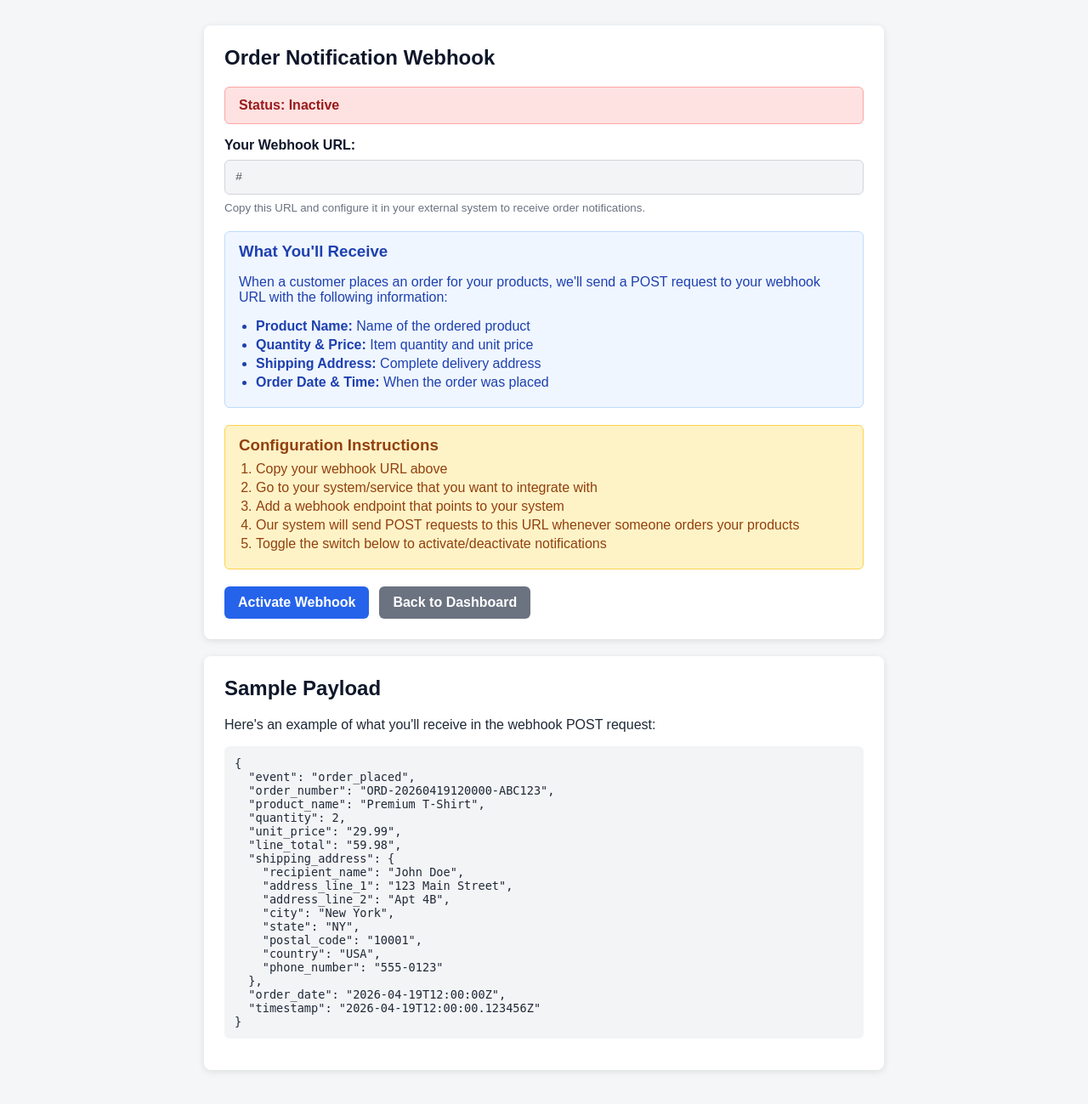
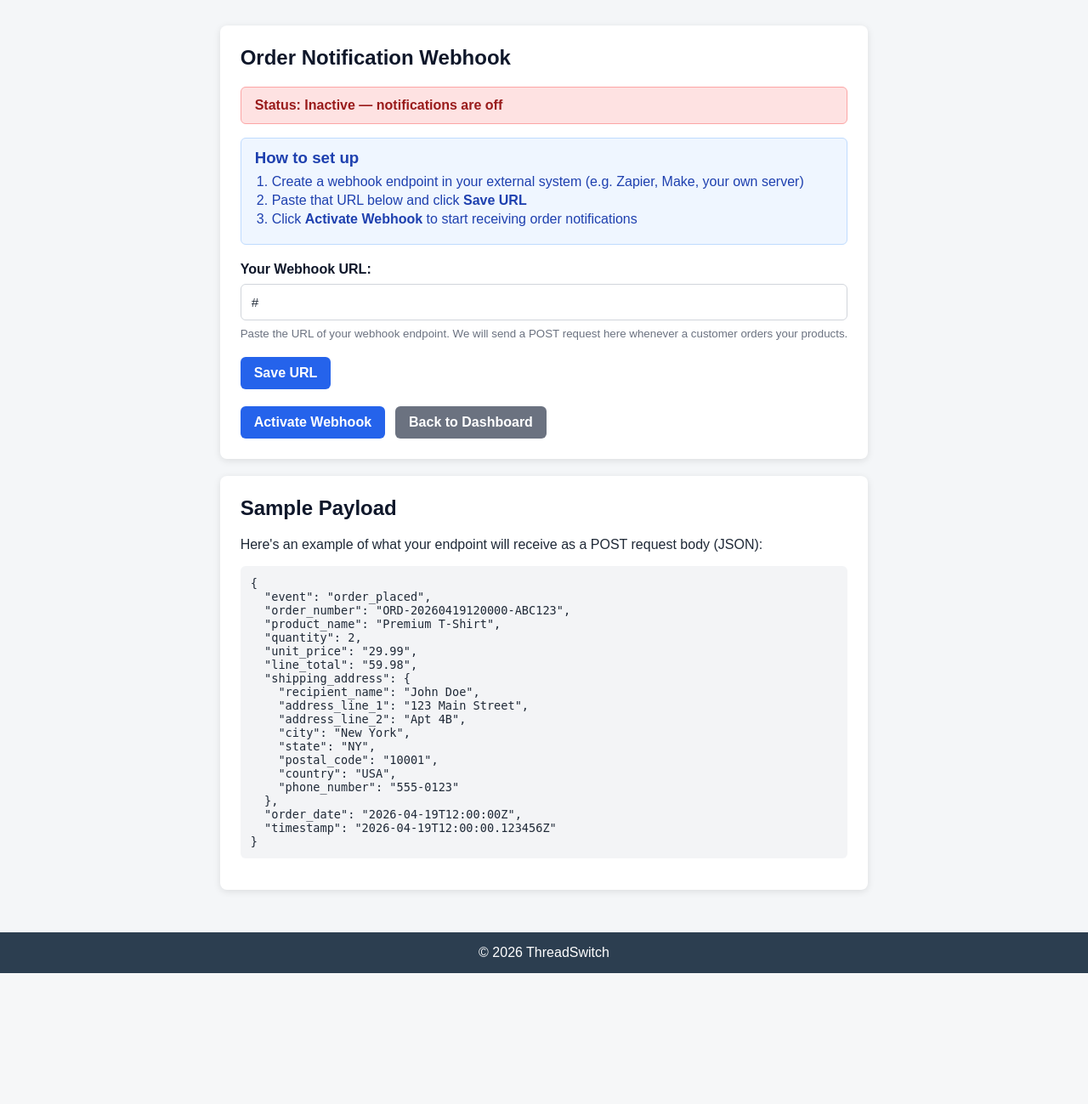
Before and after one commit to loydemily6373/Group_1, a Django app: template sellers/templates/sellers/webhook_settings.html in a window 1280 px wide. Shown: the part 148-1447 px from the top of the page at 85% size. After the commit the page ends 1293 px from the top, so only its background shows below. Run offline with Django 5.2, Linux system fonts and the light colour scheme; the template is opened without the code that fills it: most values are stand-ins (such as "Sample title", 1, 10 or a date in 2020).

Commit message:
fixing webhook to work with third party urls

```diff
--- a/config/urls.py
+++ b/config/urls.py
@@ -2,7 +2,6 @@ from django.conf import settings
 from django.conf.urls.static import static
 from django.urls import path, include
 from accounts.views import admin_home, index_view, login_view, signup_view
-from sellers.views import receive_order_webhook
 
 urlpatterns = [
     path('accounts/', include('accounts.urls')),
@@ -15,8 +14,6 @@ urlpatterns = [
     path('sellers/', include('sellers.urls')),
     path('buyer/', include('buyers.urls')),
     path('admin/', include('admin.urls')),
-    # Webhook endpoint for receiving order notifications
-    path('webhook/order/', receive_order_webhook, name='receive_order_webhook'),
 ]
 
 if settings.DEBUG:
--- a/sellers/templates/sellers/webhook_settings.html
+++ b/sellers/templates/sellers/webhook_settings.html
@@ -87,12 +87,16 @@
         padding: 12px;
         border: 1px solid #d1d5db;
         border-radius: 6px;
-        background-color: #f3f4f6;
-        color: #4b5563;
-        font-family: 'Courier New', monospace;
-        font-size: 0.85rem;
+        background-color: #fff;
+        color: #1f2937;
+        font-size: 0.95rem;
         box-sizing: border-box;
-        word-break: break-all;
+    }
+
+    .webhook-url-input:focus {
+        outline: none;
+        border-color: #2563eb;
+        box-shadow: 0 0 0 3px rgba(37, 99, 235, 0.15);
     }
 
     .info-box {
@@ -109,7 +113,7 @@
         margin-bottom: 8px;
     }
 
-    .info-box ul {
+    .info-box ul, .info-box ol {
         margin: 8px 0;
         padding-left: 20px;
     }
@@ -164,6 +168,13 @@
         padding: 15px;
         margin-top: 40px;
     }
+
+    .dark-mode .webhook-card { background: #1e293b; color: #e2e8f0; }
+    .dark-mode .webhook-card h2 { color: #e2e8f0; }
+    .dark-mode .webhook-url-section label { color: #e2e8f0; }
+    .dark-mode .webhook-url-input { background: #0f172a; color: #e2e8f0; border-color: #334155; }
+    .dark-mode .info-box { background: #1e3a5f; border-color: #1d4ed8; color: #93c5fd; }
+    .dark-mode pre { background: #0f172a !important; color: #e2e8f0; }
 </style>
 {% endblock %}
 
@@ -196,39 +207,38 @@
             <h2>Order Notification Webhook</h2>
 
             <div class="webhook-status {% if webhook.is_active %}active{% else %}inactive{% endif %}">
-                Status: {% if webhook.is_active %}Active{% else %}Inactive{% endif %}
-            </div>
-
-            <div class="webhook-url-section">
-                <label for="webhook-url">Your Webhook URL:</label>
-                <input type="text" id="webhook-url" class="webhook-url-input" value="{{ webhook.webhook_url }}" readonly>
-                <small style="color: #6b7280; display: block; margin-top: 8px;">Copy this URL and configure it in your external system to receive order notifications.</small>
+                Status: {% if webhook.is_active %}Active — notifications are being sent{% else %}Inactive — notifications are off{% endif %}
             </div>
 
             <div class="info-box">
-                <h3>What You'll Receive</h3>
-                <p>When a customer places an order for your products, we'll send a POST request to your webhook URL with the following information:</p>
-                <ul>
-                    <li><strong>Product Name:</strong> Name of the ordered product</li>
-                    <li><strong>Quantity & Price:</strong> Item quantity and unit price</li>
-                    <li><strong>Shipping Address:</strong> Complete delivery address</li>
-                    <li><strong>Order Date & Time:</strong> When the order was placed</li>
-                </ul>
-            </div>
-
-            <div class="info-box" style="background: #fef3c7; border-color: #fcd34d; color: #92400e;">
-                <h3>Configuration Instructions</h3>
-                <ol style="margin: 8px 0; padding-left: 20px;">
-                    <li>Copy your webhook URL above</li>
-                    <li>Go to your system/service that you want to integrate with</li>
-                    <li>Add a webhook endpoint that points to your system</li>
-                    <li>Our system will send POST requests to this URL whenever someone orders your products</li>
-                    <li>Toggle the switch below to activate/deactivate notifications</li>
+                <h3>How to set up</h3>
+                <ol>
+                    <li>Create a webhook endpoint in your external system (e.g. Zapier, Make, your own server)</li>
+                    <li>Paste that URL below and click <strong>Save URL</strong></li>
+                    <li>Click <strong>Activate Webhook</strong> to start receiving order notifications</li>
                 </ol>
             </div>
 
-            <form method="post" action="{% url 'toggle_webhook' %}">
+            <form method="post">
                 {% csrf_token %}
+                <input type="hidden" name="action" value="save_url">
+                <div class="webhook-url-section">
+                    <label for="webhook-url">Your Webhook URL:</label>
+                    <input type="url" id="webhook-url" name="webhook_url" class="webhook-url-input"
+                           value="{{ webhook.webhook_url }}" placeholder="https://your-service.com/webhook-endpoint">
+                    <small style="color: #6b7280; display: block; margin-top: 8px;">
+                        Paste the URL of your webhook endpoint. We will send a POST request here whenever a customer orders your products.
+                    </small>
+                </div>
+                <div class="button-group" style="margin-bottom: 20px;">
+                    <button type="submit" class="btn btn-primary">Save URL</button>
+                </div>
+            </form>
+
+            {% if webhook.webhook_url %}
+            <form method="post">
+                {% csrf_token %}
+                <input type="hidden" name="action" value="toggle">
                 <div class="button-group">
                     {% if webhook.is_active %}
                         <button type="submit" class="btn btn-danger">Deactivate Webhook</button>
@@ -238,11 +248,16 @@
                     <a href="{% url 'seller_home' %}" class="btn btn-secondary">Back to Dashboard</a>
                 </div>
             </form>
+            {% else %}
+            <div class="button-group">
+                <a href="{% url 'seller_home' %}" class="btn btn-secondary">Back to Dashboard</a>
+            </div>
+            {% endif %}
         </div>
 
         <div class="webhook-card">
             <h2>Sample Payload</h2>
-            <p>Here's an example of what you'll receive in the webhook POST request:</p>
+            <p>Here's an example of what your endpoint will receive as a POST request body (JSON):</p>
             <pre style="background: #f3f4f6; padding: 12px; border-radius: 6px; overflow-x: auto; font-size: 0.85rem;"><code>{
   "event": "order_placed",
   "order_number": "ORD-20260419120000-ABC123",
--- a/sellers/urls.py
+++ b/sellers/urls.py
@@ -16,7 +16,6 @@ urlpatterns = [
     path('returns/<int:return_id>/approve/', views.approve_return, name='approve_return'),
     path('returns/<int:return_id>/reject/', views.reject_return, name='reject_return'),
     path('webhooks/', views.webhook_settings, name='webhook_settings'),
-    path('webhooks/toggle/', views.toggle_webhook, name='toggle_webhook'),
     path('notifications/<int:notification_id>/dismiss/', views.dismiss_notification, name='dismiss_notification'),
     path('reviews/', views.seller_reviews, name='seller_reviews'),
     path('discounts/', views.manage_product_discounts, name='manage_product_discounts'),
```
Also changed, not shown: sellers/models.py (+2 -17 lines), sellers/signals.py (deleted, +0 -20 lines), sellers/tests.py (+18 -28 lines), sellers/views.py (+23 -64 lines), sellers/webhooks.py (+0 -58 lines), sellers/migrations/0012_alter_webhookurl_is_active_and_more.py (added).
